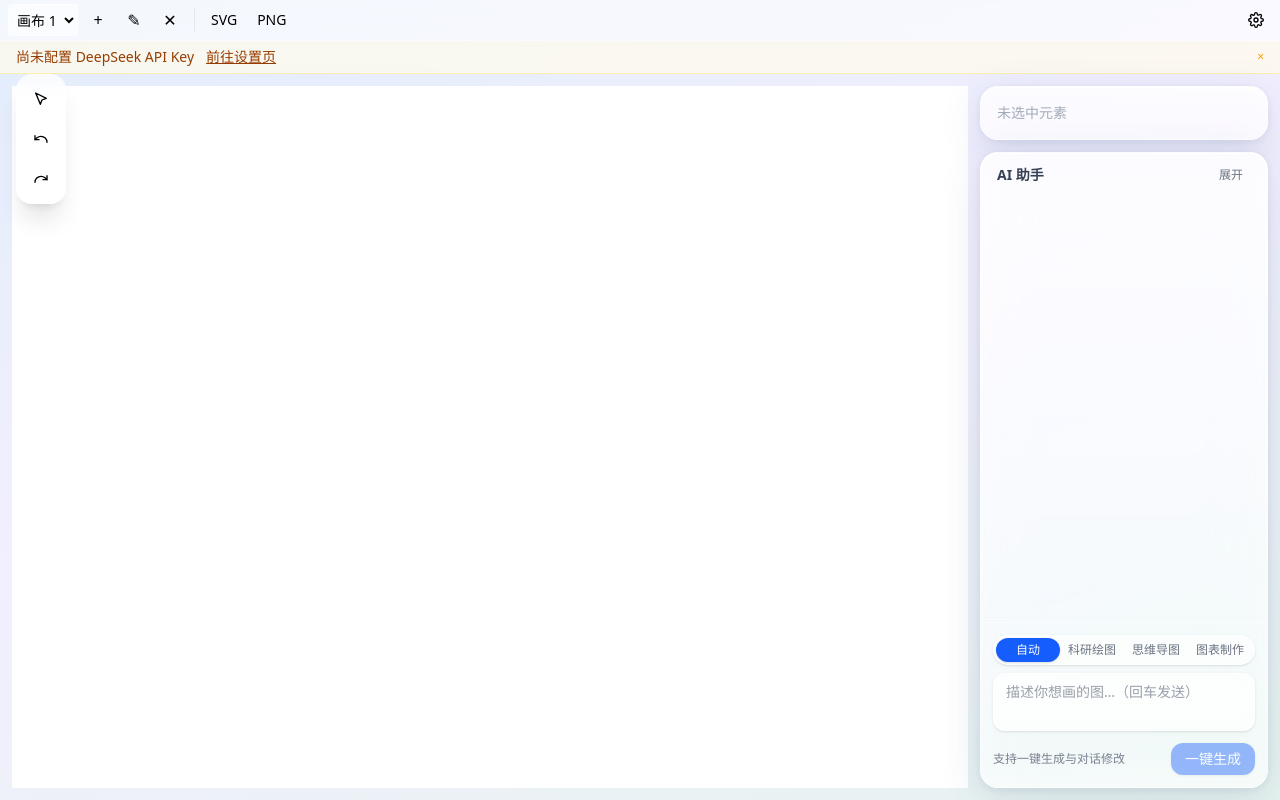
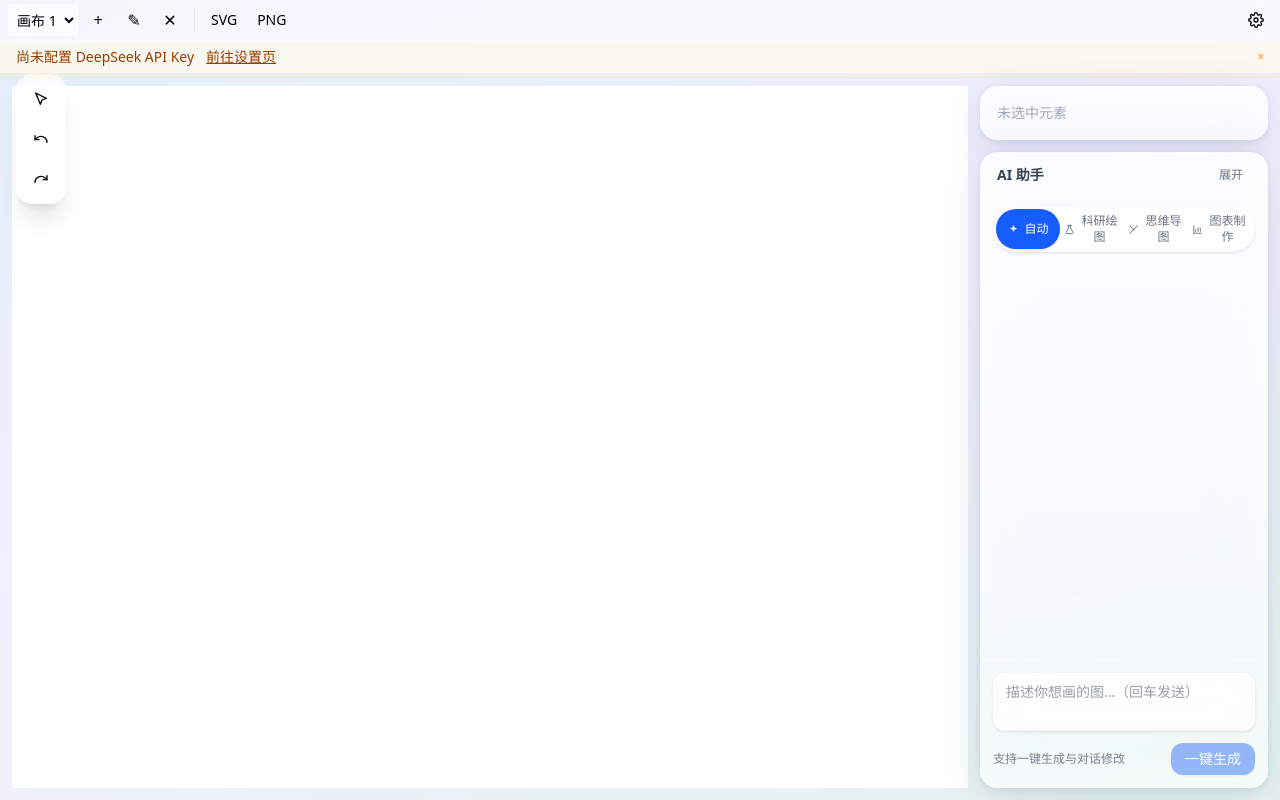
Before and after one commit to WHJ-2007/sci-figure-tool, a Next.js app: page / in a window 1280 px wide. Built offline with nearby package versions, Linux system fonts and the light colour scheme.

Commit message:
feat: 对话区玻璃层次——模式图标胶囊条、消息胶囊柔影、AI 流式光标气泡

```diff
--- a/src/components/editor/ChatPanel.tsx
+++ b/src/components/editor/ChatPanel.tsx
@@ -1,6 +1,6 @@
 "use client";
 
-import { useEffect, useRef, useState } from "react";
+import { useEffect, useRef, useState, type ReactNode } from "react";
 import { useCanvasStore } from "@/lib/canvas/store";
 import { loadSettings } from "@/lib/settings";
 import type { CanvasDocument } from "@/lib/canvas/types";
@@ -24,6 +24,35 @@ const MODE_OPTIONS: { value: AIMode; label: string }[] = [
   { value: "mindmap", label: "思维导图" },
   { value: "chart", label: "图表制作" },
 ];
+
+const MODE_ICONS: Record<"auto" | AIMode, ReactNode> = {
+  auto: (
+    <svg width="13" height="13" viewBox="0 0 24 24" fill="currentColor" aria-hidden="true">
+      <path d="M12 3l1.9 5.1L19 10l-5.1 1.9L12 17l-1.9-5.1L5 10l5.1-1.9z" />
+    </svg>
+  ),
+  sci: (
+    <svg width="13" height="13" viewBox="0 0 24 24" fill="none" stroke="currentColor" strokeWidth="2" strokeLinecap="round" strokeLinejoin="round" aria-hidden="true">
+      <path d="M10 3v6L4.5 18a2 2 0 0 0 1.8 3h11.4a2 2 0 0 0 1.8-3L14 9V3" />
+      <path d="M8 3h8" />
+    </svg>
+  ),
+  mindmap: (
+    <svg width="13" height="13" viewBox="0 0 24 24" fill="none" stroke="currentColor" strokeWidth="2" strokeLinecap="round" aria-hidden="true">
+      <circle cx="12" cy="12" r="2" fill="currentColor" stroke="none" />
+      <circle cx="5" cy="5" r="1.6" fill="currentColor" stroke="none" />
+      <circle cx="19" cy="5" r="1.6" fill="currentColor" stroke="none" />
+      <circle cx="5" cy="19" r="1.6" fill="currentColor" stroke="none" />
+      <path d="M10.2 10.2L6.6 6.6M13.8 10.2l3.6-3.6M10.2 13.8l-3.6 3.6" />
+    </svg>
+  ),
+  chart: (
+    <svg width="13" height="13" viewBox="0 0 24 24" fill="none" stroke="currentColor" strokeWidth="2" strokeLinecap="round" aria-hidden="true">
+      <path d="M4 20V4M4 20h16" />
+      <path d="M8 16v-4M13 16V8M18 16v-7" />
+    </svg>
+  ),
+};
 
 export default function ChatPanel() {
   const [messages, setMessages] = useState<Msg[]>([]);
@@ -241,45 +270,55 @@ export default function ChatPanel() {
         <span className="text-sm font-semibold text-gray-700">AI 助手</span>
         <button onClick={() => setOpen(!open)} className="lift rounded-lg px-2 py-0.5 text-xs text-gray-500 hover:bg-white/60">{open ? "收起" : "展开"}</button>
       </div>
-      <div className="flex-1 space-y-2 overflow-y-auto p-3.5 text-sm" ref={bodyRef}>
-        {messages.map((m, i) => (
-          <div
-            key={i}
-            className={`msg-in max-w-[85%] rounded-2xl border px-3.5 py-2 shadow-sm backdrop-blur-md ${
-              m.role === "user"
-                ? "ml-auto border-blue-400/40 bg-blue-500/75 text-white"
-                : "border-white/60 bg-white/75 text-gray-800"
-            }`}
-          >
-            {m.content}
-          </div>
-        ))}
-        {error && <div className="rounded-xl border border-red-200/60 bg-red-100/40 p-2 text-xs text-red-700 backdrop-blur-md">{error}</div>}
-      </div>
-      <div className="border-t border-white/50 p-3">
-        <div className="mb-2 flex rounded-full border border-white/60 bg-white/50 p-0.5 shadow-sm backdrop-blur-md">
+      {/* 模式条（玻璃层次第一层）：图标胶囊多选 */}
+      <div className="border-b border-white/50 px-3 py-2">
+        <div className="flex rounded-full border border-white/60 bg-white/50 p-0.5 shadow-sm backdrop-blur-md">
           <button
             onClick={selectAuto}
             aria-pressed={auto}
-            className={`lift flex-1 rounded-full px-1 py-1 text-xs ${
+            className={`lift flex flex-1 items-center justify-center rounded-full px-1 py-1 text-xs ${
               auto ? "bg-blue-600 text-white shadow-sm" : "text-gray-500 hover:bg-white/70"
             }`}
           >
-            自动
+            {MODE_ICONS.auto}<span className="ml-1">自动</span>
           </button>
           {MODE_OPTIONS.map((m) => (
             <button
               key={m.value}
               onClick={() => selectMode(m.value)}
               aria-pressed={modes.includes(m.value)}
-              className={`lift flex-1 rounded-full px-1 py-1 text-xs ${
+              className={`lift flex flex-1 items-center justify-center rounded-full px-1 py-1 text-xs ${
                 modes.includes(m.value) ? "bg-blue-600 text-white shadow-sm" : "text-gray-500 hover:bg-white/70"
               }`}
             >
-              {m.label}
+              {MODE_ICONS[m.value]}<span className="ml-1">{m.label}</span>
             </button>
           ))}
         </div>
+      </div>
+      <div className="flex-1 space-y-2 overflow-y-auto p-3.5 text-sm" ref={bodyRef}>
+        {messages.map((m, i) => (
+          <div
+            key={i}
+            className={`msg-in max-w-[85%] border px-3.5 py-2 backdrop-blur-md ${
+              m.role === "user"
+                ? "ml-auto rounded-[14px_14px_4px_14px] border-blue-400/40 bg-blue-500/85 text-white shadow-md"
+                : "rounded-[14px_14px_14px_4px] border-white/60 bg-white/80 text-gray-800 shadow-md"
+            }`}
+          >
+            {m.content}
+          </div>
+        ))}
+        {isGenerating && messages.length > 0 && messages[messages.length - 1].role === "user" && (
+          <div data-testid="ai-typing" className="msg-in flex w-fit items-center gap-1 rounded-[14px_14px_14px_4px] border border-white/60 bg-white/80 px-3.5 py-2 shadow-md backdrop-blur-md">
+            <span className="h-1.5 w-1.5 animate-pulse rounded-full bg-blue-500" />
+            <span className="h-1.5 w-1.5 animate-pulse rounded-full bg-blue-500 [animation-delay:150ms]" />
+            <span className="h-1.5 w-1.5 animate-pulse rounded-full bg-blue-500 [animation-delay:300ms]" />
+          </div>
+        )}
+        {error && <div className="rounded-xl border border-red-200/60 bg-red-100/40 p-2 text-xs text-red-700 backdrop-blur-md">{error}</div>}
+      </div>
+      <div className="border-t border-white/50 p-3">
         <textarea
           id="chat-input"
           value={input}
--- a/src/lib/changelog.ts
+++ b/src/lib/changelog.ts
@@ -55,6 +55,7 @@ export const CHANGELOG: ChangelogEntry[] = [
       "悬浮玻璃坞：顶栏精简为画布切换/导出/设置（工具与撤销重做移出顶栏）；左侧新增悬浮玻璃坞（fixed 亚克力胶囊条）整合工具与撤销/重做——工具主按钮开/关气泡，气泡内图案/逻辑两区分区（分区标题标注），点主按钮开/关、点气泡外关闭、气泡内可连续切换多个工具不关闭，主按钮实时显示当前选中的子工具图标（图案工具对应图标、逻辑工具显示逻辑图标）；撤销/重做按钮常驻坞内",
       "破坏性操作确认：AI 新建画布/清空画布/删除用户已有元素前弹出确认框逐条确认（取消则跳过），确认后二次流应用；多挂起项可逐条确认（会话保活），点遮罩关闭视为跳过未确认操作，生成结束对话框未确认的操作 15 分钟自动作废",
       "AI 模式多选组合：模式胶囊支持多选（科研绘图/思维导图/图表制作自由组合，再点已选模式取消），自动按钮互斥清空全部具体模式；选择按画布 JSON 持久化（兼容旧字符串格式）；prompt 注入图种组合规范（所选范围内自由组合、整体风格一致、收尾说明组合布局）",
+      "对话区玻璃层次重设计：模式条移出输入区、独立为头部下方第一层玻璃胶囊条（每个按钮带 SVG 图标 + 文字，保持多选/互斥/持久化）；消息气泡改为不对称圆角胶囊（用户右蓝 / AI 左白）+ 柔和阴影；AI 生成中消息流尾部显示三点脉动流式光标气泡",
     ],
   },
   {
```
Also changed, not shown: 1 other file (tests, documents, lock files or other folders).
